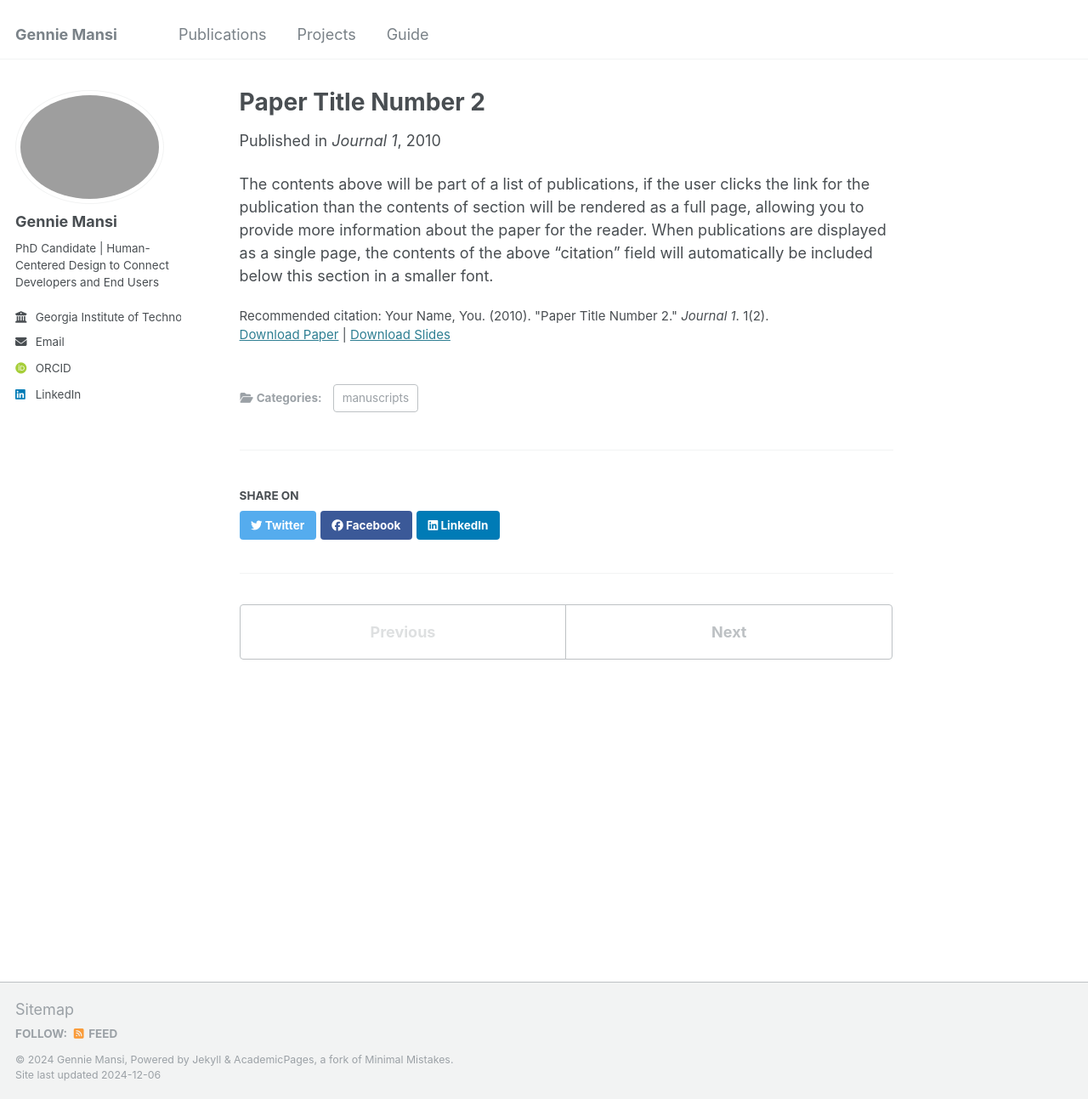
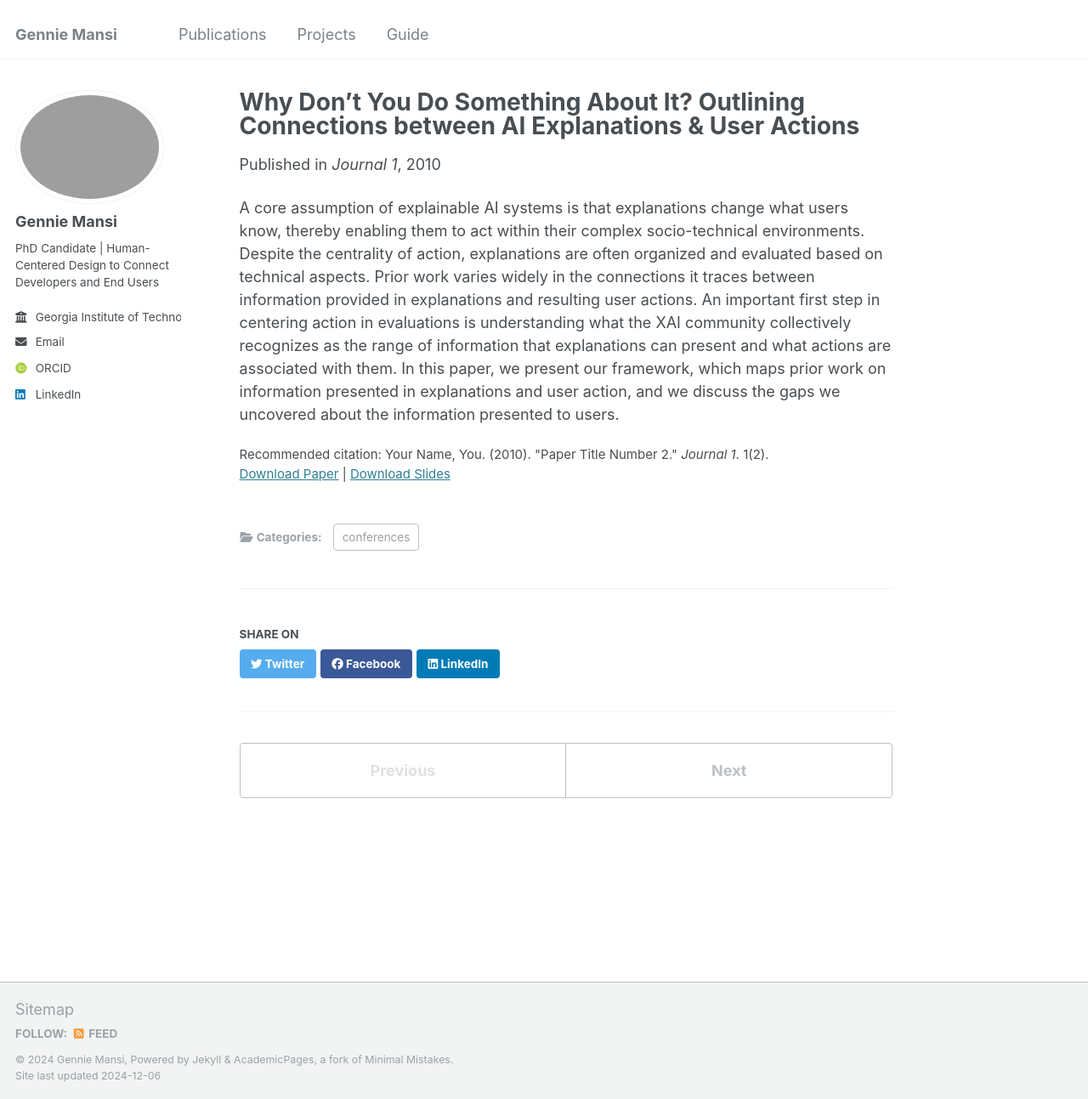
Before and after one commit to GIM494/gim494.github.io, a Jekyll site: the page built from _publications/2010-10-01-paper-title-number-2.md, in a window 1280 px wide and 1293 px high. Shown: the whole window at 85% size. Built offline with Jekyll 4.4.1, drawn with Linux system fonts in a browser that asks for light colours; some web fonts are replaced.

Commit message:
Altered publication title

```diff
--- a/_publications/2010-10-01-paper-title-number-2.md
+++ b/_publications/2010-10-01-paper-title-number-2.md
@@ -1,7 +1,7 @@
 ---
-title: "Paper Title Number 2"
+title: "Why Don't You Do Something About It? Outlining Connections between AI Explanations & User Actions"
 collection: publications
-category: manuscripts
+category: conferences
 permalink: /publication/2010-10-01-paper-title-number-2
 excerpt: 'This paper is about the number 2. The number 3 is left for future work.'
 date: 2010-10-01
@@ -11,4 +11,6 @@ paperurl: 'http://academicpages.github.io/files/paper2.pdf'
 citation: 'Your Name, You. (2010). &quot;Paper Title Number 2.&quot; <i>Journal 1</i>. 1(2).'
 ---
 
-The contents above will be part of a list of publications, if the user clicks the link for the publication than the contents of section will be rendered as a full page, allowing you to provide more information about the paper for the reader. When publications are displayed as a single page, the contents of the above "citation" field will automatically be included below this section in a smaller font.
+A core assumption of explainable AI systems is that explanations change what users know, thereby enabling them to act within their complex socio-technical environments. Despite the centrality of action, explanations are often organized and evaluated based on technical aspects. Prior work varies widely in the connections it traces between information provided in explanations and resulting user actions. An
+important first step in centering action in evaluations is understanding what the XAI community collectively recognizes as the range of information that explanations can present and what actions are associated with them. In this paper, we present our framework, which maps prior work on information
+presented in explanations and user action, and we discuss the gaps we uncovered about the information presented to users.
```
